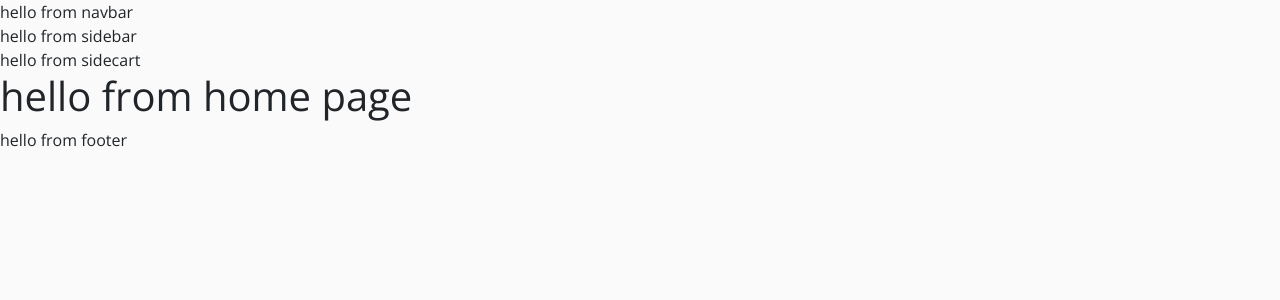
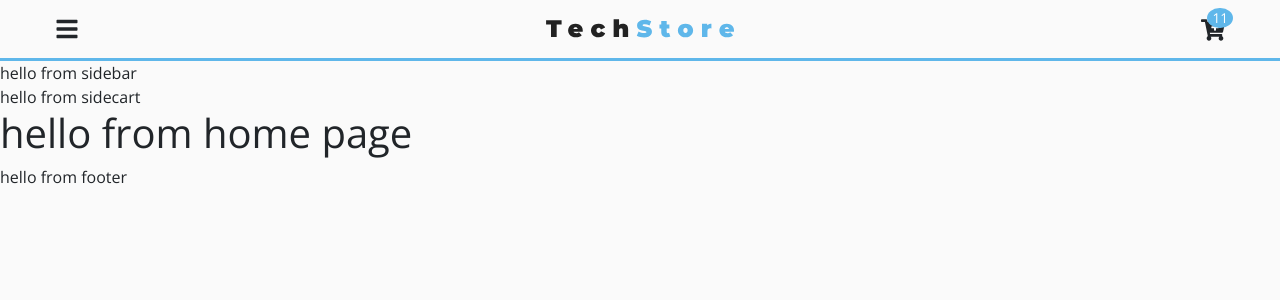
Before and after one commit to JigneshPatel04/react-tech-store-app, a React (Create React App) app: page / in a window 1280 px wide. Shown: the top 300 px of the page. Built offline with nearby package versions, Linux system fonts and the light colour scheme.

Commit message:
navbar component

```diff
--- a/src/components/Navbar.js
+++ b/src/components/Navbar.js
@@ -1,5 +1,71 @@
 import React from 'react';
 
+import { FaBars, FaCartPlus } from 'react-icons/fa';
+import styled from 'styled-components';
+import { ProductConsumer } from '../context';
+import logo from '../images/logo.svg';
+
 export default function Navbar() {
-  return <div>hello from navbar</div>;
+  return (
+    <ProductConsumer>
+      {value => {
+        const { cartItems, handleSidebar, handleCart } = value;
+        return (
+          <NavWrapper>
+            <div className='nav-center'>
+              {/* three dotted */}
+              <FaBars className='nav-icon' onClick={handleSidebar} />
+              {/* logo */}
+              <img src={logo} alt='tech store logo' />
+
+              <div className='nav-cart'>
+                <FaCartPlus
+                  className='nav-icon'
+                  onClick={handleCart}
+                ></FaCartPlus>
+                <div className='cart-items'>{cartItems}</div>
+              </div>
+            </div>
+          </NavWrapper>
+        );
+      }}
+    </ProductConsumer>
+  );
 }
+
+const NavWrapper = styled.nav`
+  position: -webkit-sticky;
+  position: sticky;
+  top: 0;
+  width: 100%;
+  padding: 1rem 1.5rem;
+  background: var(--mainGrey);
+  border-bottom: 3px solid var(--primaryColor);
+  .nav-center {
+    display: flex;
+    align-items: center;
+    justify-content: space-between;
+    max-width: 1170px;
+    margin: 0 auto;
+  }
+
+  .nav-icon {
+    font-size: 1.5rem;
+    cursor: pointer;
+  }
+
+  .nav-cart {
+    position: relative;
+  }
+
+  .cart-items {
+    background: var(--primaryColor);
+    color: var(--mainWhite);
+    font-size: 0.85rem;
+    position: absolute;
+    top: -8px;
+    right: -8px;
+    padding: 0 5px;
+    border-radius: 50%;
+  }
+`;
--- a/src/context/context.js
+++ b/src/context/context.js
@@ -5,7 +5,8 @@
 class ProductProvider extends Component {
   state = {
     sidebarOpen: false,
-    cartOpen: false
+    cartOpen: false,
+    cartItems: 11
   };
 
   // handle sidebar
```
